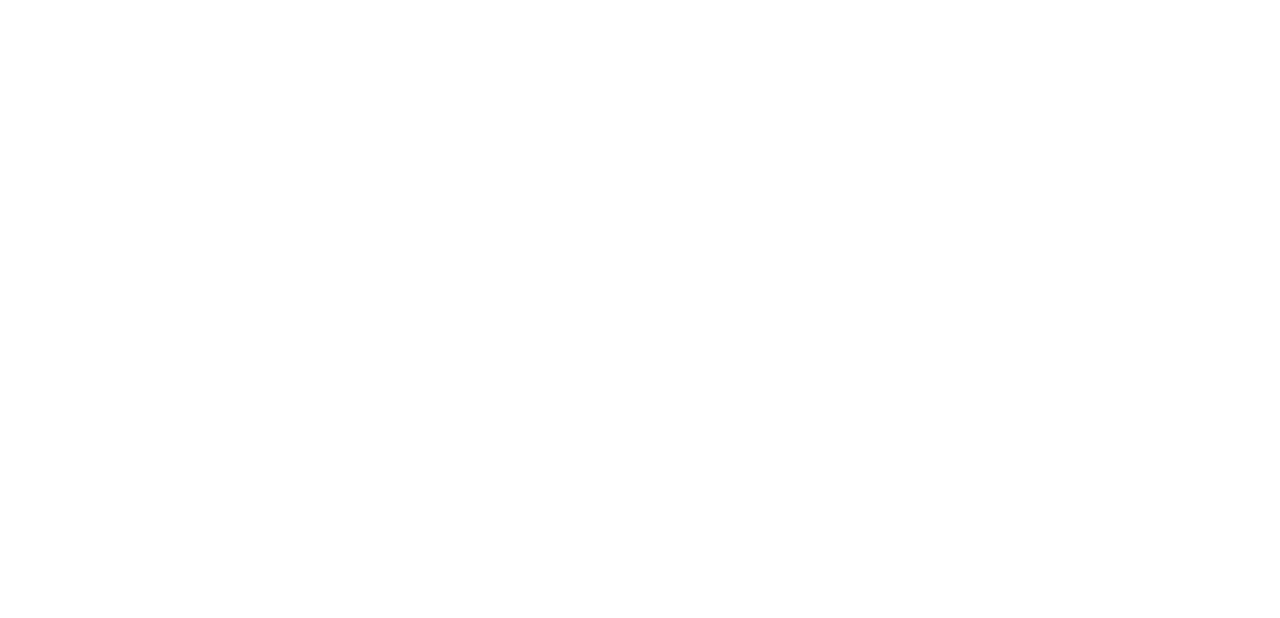
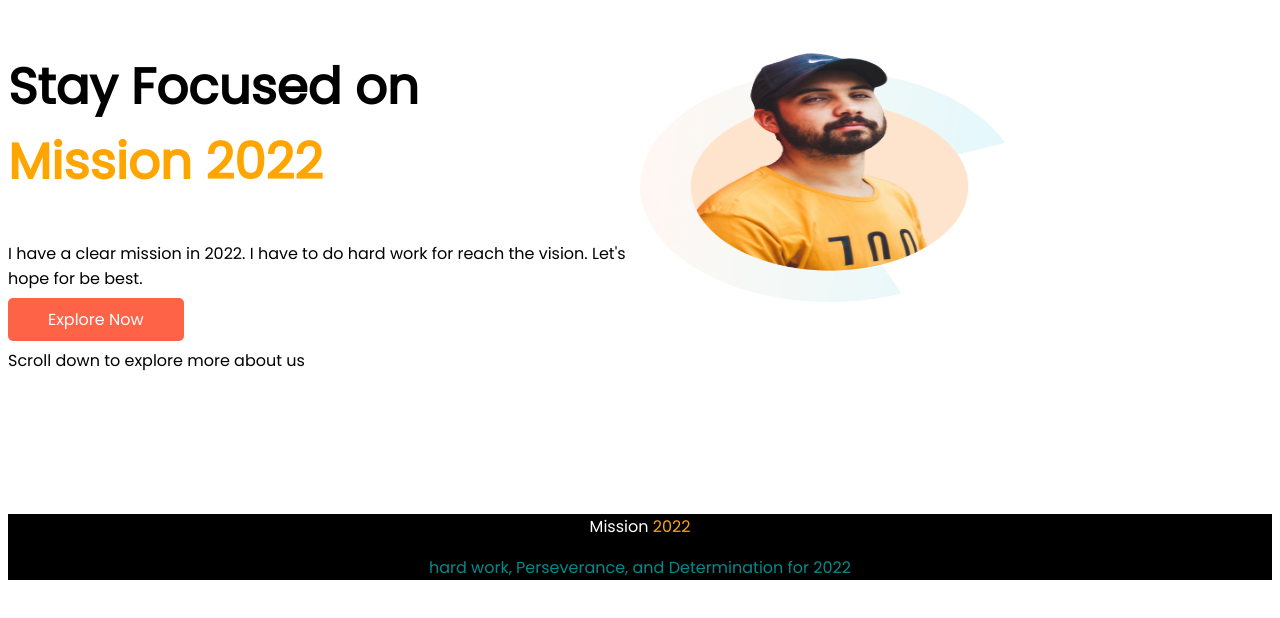
Before and after one commit to rajon111/misson-2022-main, a plain HTML site: page index.html in a window 1280 px wide. Drawn offline with Linux system fonts and the light colour scheme.

Commit message:
top and footer added

```diff
--- a/index.html
+++ b/index.html
@@ -5,11 +5,32 @@
     <meta charset="UTF-8">
     <meta http-equiv="X-UA-Compatible" content="IE=edge">
     <meta name="viewport" content="width=device-width, initial-scale=1.0">
-    <title>Mission 2020</title>
+    <title>Mission 2022</title>
+    <link href="https://fonts.googleapis.com/css2?family=Poppins&display=swap" rel="stylesheet">
+    <link rel="stylesheet" href="style.css">
+    <link rel="stylesheet" href="style.css">
 
 </head>
 
 <body>
+    <section class="parent">
+        <div class="half-width">
+            <h1>Stay Focused on <br> <span class="orange-color">Mission 2022</span></h1>
+            <p> I have a clear mission in 2022. I have to do hard work for reach the vision. Let's hope for be best.</p>
+            <a  class="anchor-tag" target="_blank" href="https://www.linkedin.com/in/golam-mostofa-rajon-8906781b1/">Explore Now</a>
+            <p>Scroll down to explore more about us</p>
+        </div>
+        <div class="half-width">
+            <img src="./images/person/person-0.png" alt="">
+        </div>
+    </section>
+
+<div class="foot">
+    <footer class="last-part">
+        <p><span style="color: white;">Mission </span><span style="color: orange;">2022</span> </p>
+        <p style="color: darkcyan;">hard work, Perseverance, and Determination for 2022</p>
+    </footer>
+</div>
 
 </body>
 
--- a/style.css
+++ b/style.css
@@ -0,0 +1,39 @@
+body{
+    font-family: 'Poppins', sans-serif;
+}
+h1{
+    font-size: 50px;
+}
+h2{
+    font-size: 40px;
+}
+.parent{
+    display: flex;
+    font-family: ;
+}
+.orange-color{
+    color: orange;
+
+}
+.anchor-tag{
+    text-decoration: none;
+    padding: 10px 40px;
+    background-image: linear-gradient(tomato, tomato);
+    color: white;
+    font-weight: 400;
+    border-radius: 5px;
+
+}
+.half-width{
+    width: 50%;
+}
+.half-width img{
+    width: 60%;
+    height: 60%;
+}
+.foot{
+    background-color: black;
+}
+.last-part{
+    text-align: center;
+}
```
